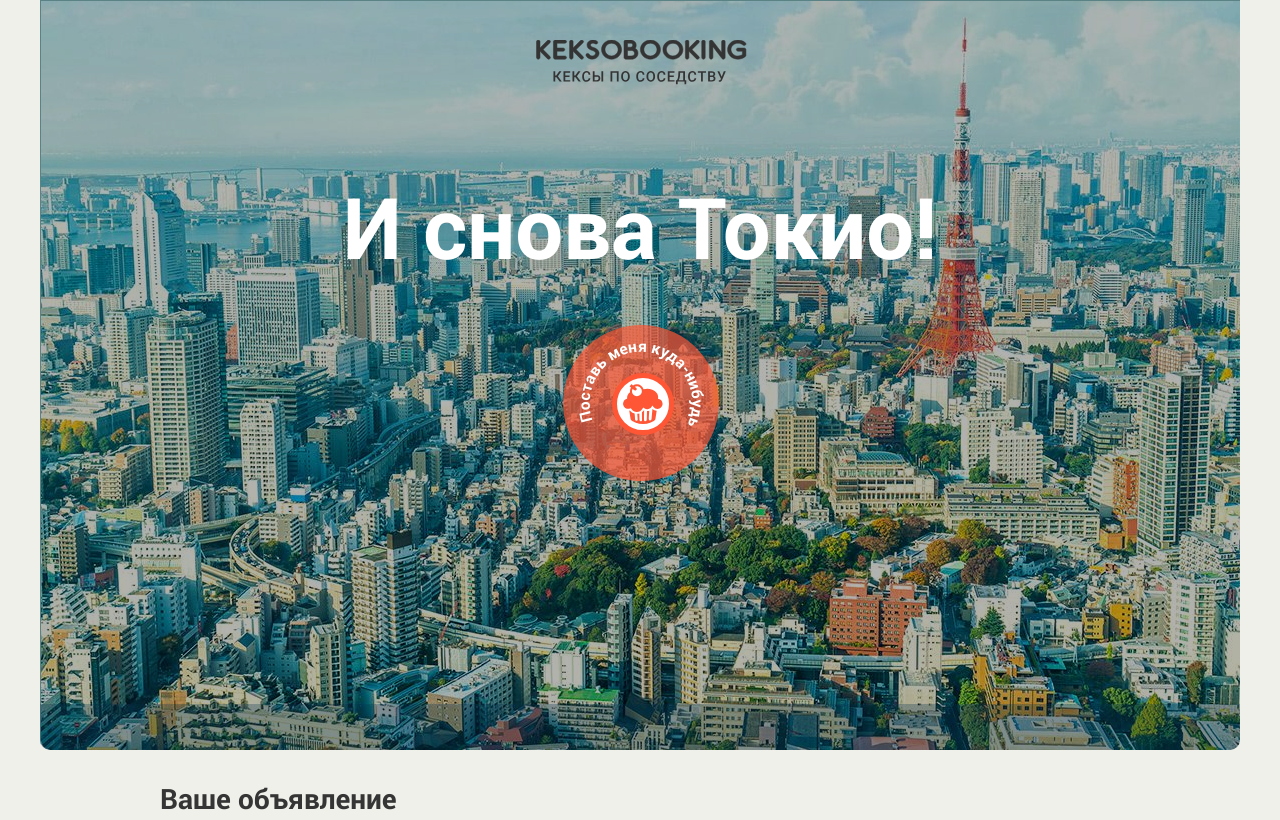
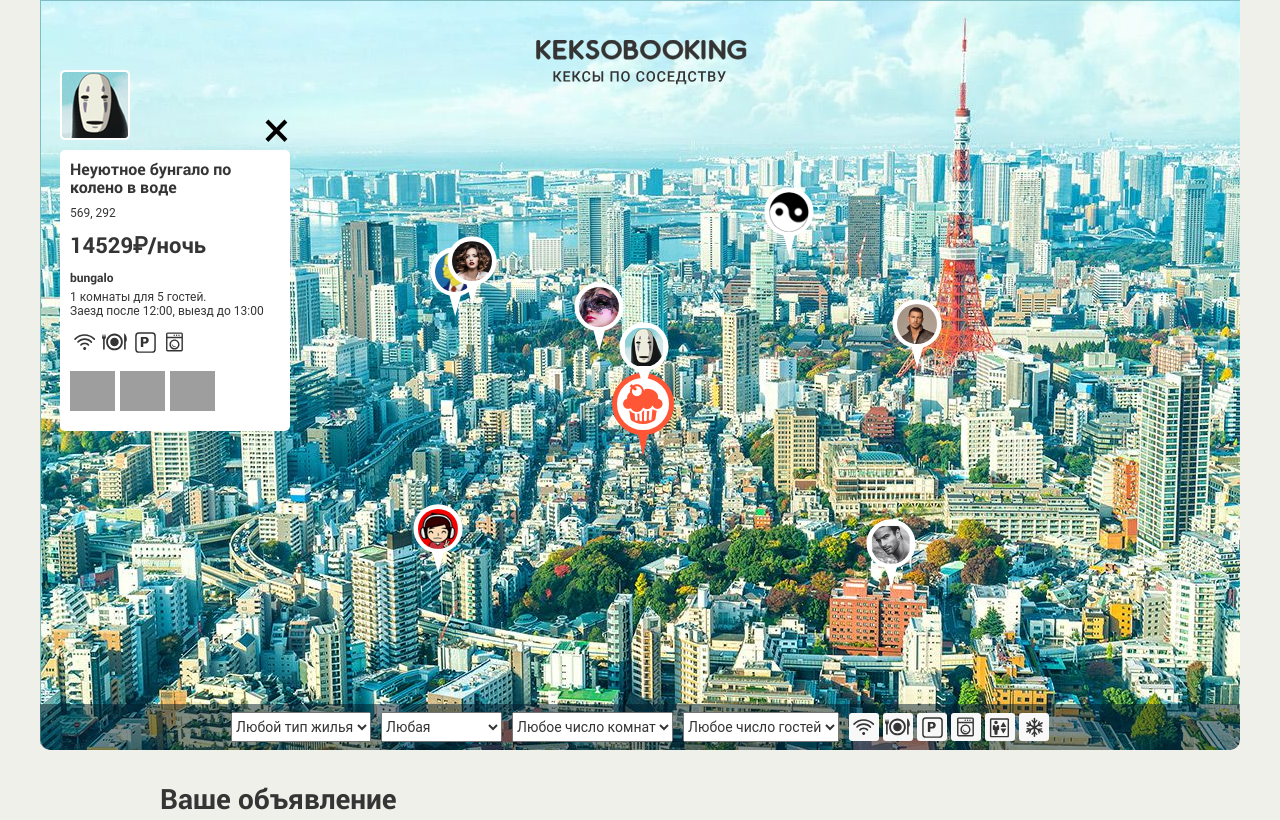
Before and after one commit to spleeroosh/532065-keksobooking, a website: page index.html in a window 1280 px wide. Shown: the top 820 px of the page. Drawn offline with Linux system fonts and the light colour scheme; grey boxes are pictures that could not be loaded; files whose address does not match are found by name.

Commit message:
Личный проект: милый DOM

```diff
--- a/index.html
+++ b/index.html
@@ -264,6 +264,6 @@
 
     <button type="button" class="map__pin" style="left: 200px; top: 400px;"><img src="img/avatars/user07.png" width="40" height="40" draggable="false" alt="Метка объявления"></button>
   </template>
-
+<script src ="js/map.js"></script>
 </body>
 </html>
--- /dev/null
+++ b/js/map.js
@@ -0,0 +1,189 @@
+"use strict";
+document.querySelector('.map').classList.remove('map--faded');
+var mapPinsList = document.querySelector('.map__pins');
+var mapCardList = document.querySelector('.map')
+var mapPinsSimilar = document.querySelector('template').content.querySelector('.map__pin');
+var mapCardSimilar = document.querySelector('template').content.querySelector('.map__card');
+var PIN_X = 10;
+var PIN_Y = 30;
+var MIN_ARRAY_LENGTH = 0;
+var flats = [];
+var newAvatars = [];
+var newFeatures = [];
+var AVATARS = [
+  'img/avatars/user01.png',
+  'img/avatars/user02.png',
+  'img/avatars/user03.png',
+  'img/avatars/user04.png',
+  'img/avatars/user05.png',
+  'img/avatars/user06.png',
+  'img/avatars/user07.png',
+  'img/avatars/user08.png'
+];
+
+var OFFER_TITLES = [
+  "Большая уютная квартира",
+  "Маленькая неуютная квартира",
+  "Огромный прекрасный дворец",
+  "Маленький ужасный дворец",
+  "Красивый гостевой домик",
+  "Некрасивый негостеприимный домик",
+  "Уютное бунгало далеко от моря",
+  "Неуютное бунгало по колено в воде"
+];
+
+var TYPES = [
+  "palace",
+  "flat",
+  "house",
+  "bungalo"
+];
+
+var CHECK = [
+  "12:00",
+  "13:00",
+  "14:00"
+];
+
+var FEATURES = [
+  "wifi",
+  "dishwasher",
+  "parking",
+  "washer",
+  "elevator",
+  "conditioner"
+];
+
+var PHOTOS = [
+  "http://o0.github.io/assets/images/tokyo/hotel1.jpg",
+  "http://o0.github.io/assets/images/tokyo/hotel2.jpg",
+  "http://o0.github.io/assets/images/tokyo/hotel3.jpg"
+];
+
+/**
+ * Нахождение случайного числа в диапазоне
+ * @param {number} min минимальное число в диапазоне
+ * @param {number} max максимальное число в диапазоне
+ * @return {number} Возвращаем случайное число в диапазоне от min до max
+ */
+var randomInteger = function (min, max) {
+  return Math.round(min - 0.5 + Math.random() * (max - min + 1));
+};
+
+/**
+ * Нахождение случайного элемента в массиве
+ * @param {Array} array передаем массив данных
+ * @return {*} возвращаем случайный элемент массива
+ */
+var getRandomElement = function (array) {
+  return array[randomInteger(MIN_ARRAY_LENGTH, array.length - 1)];
+};
+
+/**
+ * Получаем и обрабатываем массив FEATURES
+ * @param {Array} FEATURES
+ * @return {Array} Возвращаем случайный массив из предложенных элементов массива FEATURES
+ */
+var getRandomFeatures = function (array) {
+  var newFeatures = [];
+  for (var i = 0; i < randomInteger(1, array.length); i++) {
+    newFeatures[i] = array[i];
+  }
+  return newFeatures;
+};
+
+/**
+ * Сортируем массив случайным образом
+ * @param {Array} PHOTOS передаем массив с фотографиями
+ * @return {Array} возвращаем отсортированный, в случайном порядке, массив
+ */
+var getRandomArray = function (array) {
+  return Math.random() - 0.5;
+};
+
+/**
+ * Добавляет в ДОМ список li с классами, соответствующими массиву
+ * @param {Array} array передаем массив features
+ * @return {*} возвращаем featuresFragment
+ */
+var getNewFeatures = function (array) {
+  var featuresFragment = document.createDocumentFragment();
+  for (var i = 0; i < array.length; i++) {
+    var li = document.createElement('li');
+    li.className = 'popup__feature popup__feature--' + array[i];
+    featuresFragment.appendChild(li);
+  }
+  return featuresFragment;
+};
+
+/**
+ * Добавляет в ДОМ img с src, соответствующими массиву
+ * @param {Array} array передаем массив photos
+ * @return {*} возвращаем photosFragment
+ */
+var getNewPhotos = function (array) {
+  var photosFragment = document.createDocumentFragment();
+  for (var i = 0; i < array.length; i++) {
+    var img = document.createElement('img');
+    img.className = 'popup__photo';
+    img.src = array[i];
+    img.width = "45";
+    img.height = "40"
+    img.alt= "Фотография жилья";
+    photosFragment.appendChild(img);
+  }
+  return photosFragment;
+};
+
+newAvatars = AVATARS.sort(getRandomArray);
+
+var fragment = document.createDocumentFragment();
+for (var i = 0; i < 8; i++) {
+  var pinsElement = mapPinsSimilar.cloneNode(true);
+  var x = randomInteger(300, 900);
+  var y = randomInteger(150, 500);
+
+  newFeatures[i] = getRandomFeatures(FEATURES);
+  flats[i] = {
+    "author": newAvatars[i],
+    "offer":
+    {
+      "title" : getRandomElement(OFFER_TITLES),
+      "address" : x + ', ' + y,
+      "price": randomInteger(1000, 1000000) + '₽/ночь',
+      "type": getRandomElement(TYPES),
+      "rooms": randomInteger(1, 5),
+      "guests": randomInteger(1, 10),
+      "checkin": getRandomElement(CHECK),
+      "checkout": getRandomElement(CHECK),
+      "features": newFeatures[i],
+      "description": ' ',
+      "photos": PHOTOS.sort(getRandomArray)
+    },
+    "location": {
+      "x": x + PIN_X,
+      "y": y + PIN_Y
+    }
+
+  }
+  pinsElement.alt = "Метка объявления";
+  pinsElement.querySelector('img').src = flats[i].author;
+  pinsElement.style = "left: " + flats[i].location.x + "px; top: " + flats[i].location.y + "px";
+  fragment.appendChild(pinsElement);
+}
+mapPinsList.appendChild(fragment);
+
+var cardElement = mapCardSimilar.cloneNode(true);
+cardElement.querySelector('img').src = flats[0].author;
+cardElement.querySelector('.popup__text--address').textContent = flats[0].offer.address;
+cardElement.querySelector('.popup__title').textContent = flats[0].offer.title;
+cardElement.querySelector('.popup__text--price').textContent = flats[0].offer.price;
+cardElement.querySelector('.popup__type').textContent = flats[0].offer.type;
+cardElement.querySelector('.popup__text--capacity').textContent = flats[0].offer.rooms + " комнаты для " + flats[0].offer.guests + " гостей.";
+cardElement.querySelector('.popup__text--time').textContent = "Заезд после " + flats[0].offer.checkin + ", выезд до " + flats[0].offer.checkout;
+cardElement.querySelector('.popup__description').textContent = flats[0].offer.description;
+cardElement.querySelector('.popup__features').textContent = '';
+cardElement.querySelector('.popup__photos').textContent = '';
+mapCardList.appendChild(cardElement);
+cardElement.querySelector('ul').appendChild(getNewFeatures(newFeatures[0]));
+cardElement.querySelector('.popup__photos').appendChild(getNewPhotos(flats[0].offer.photos));
```
